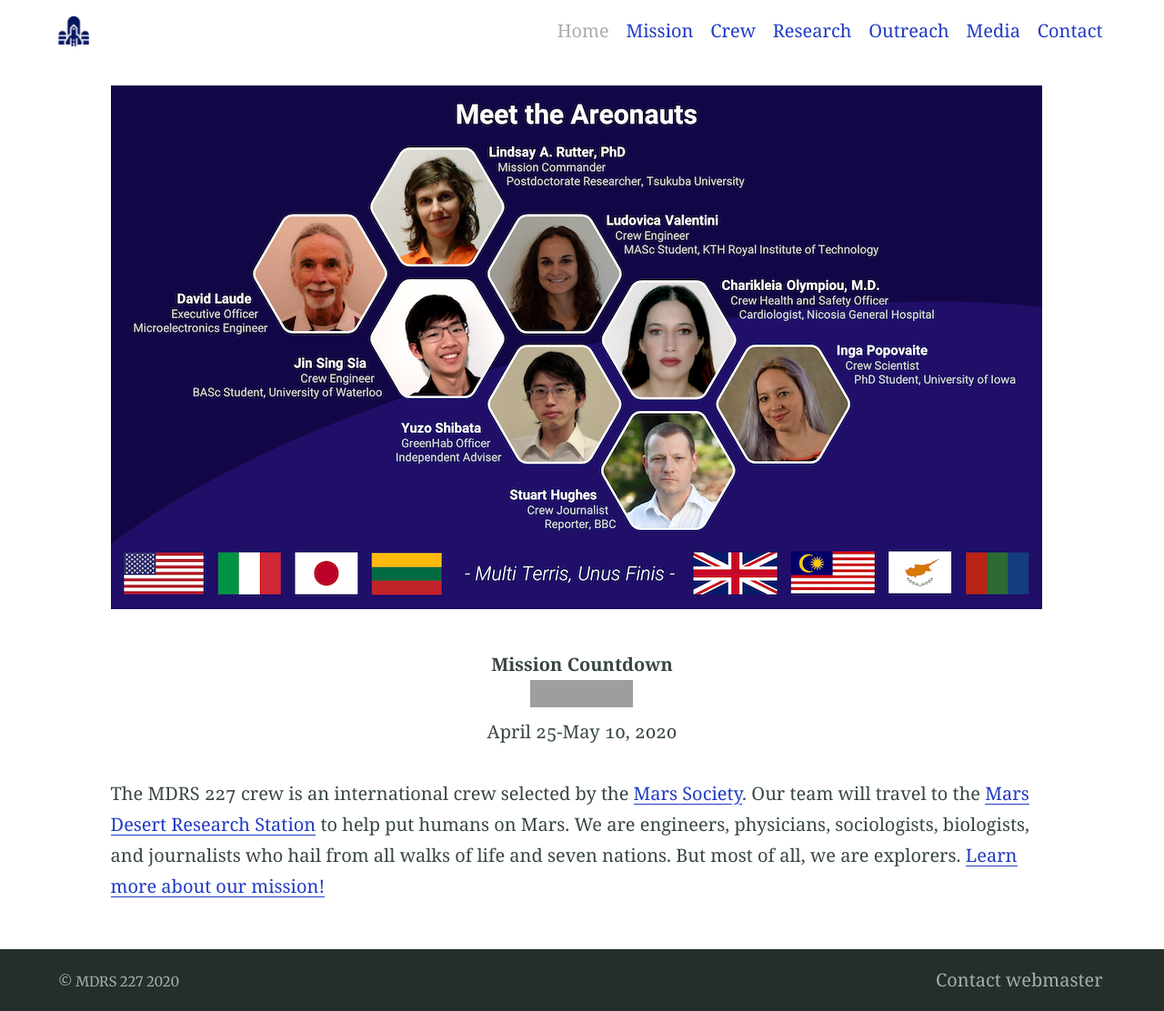
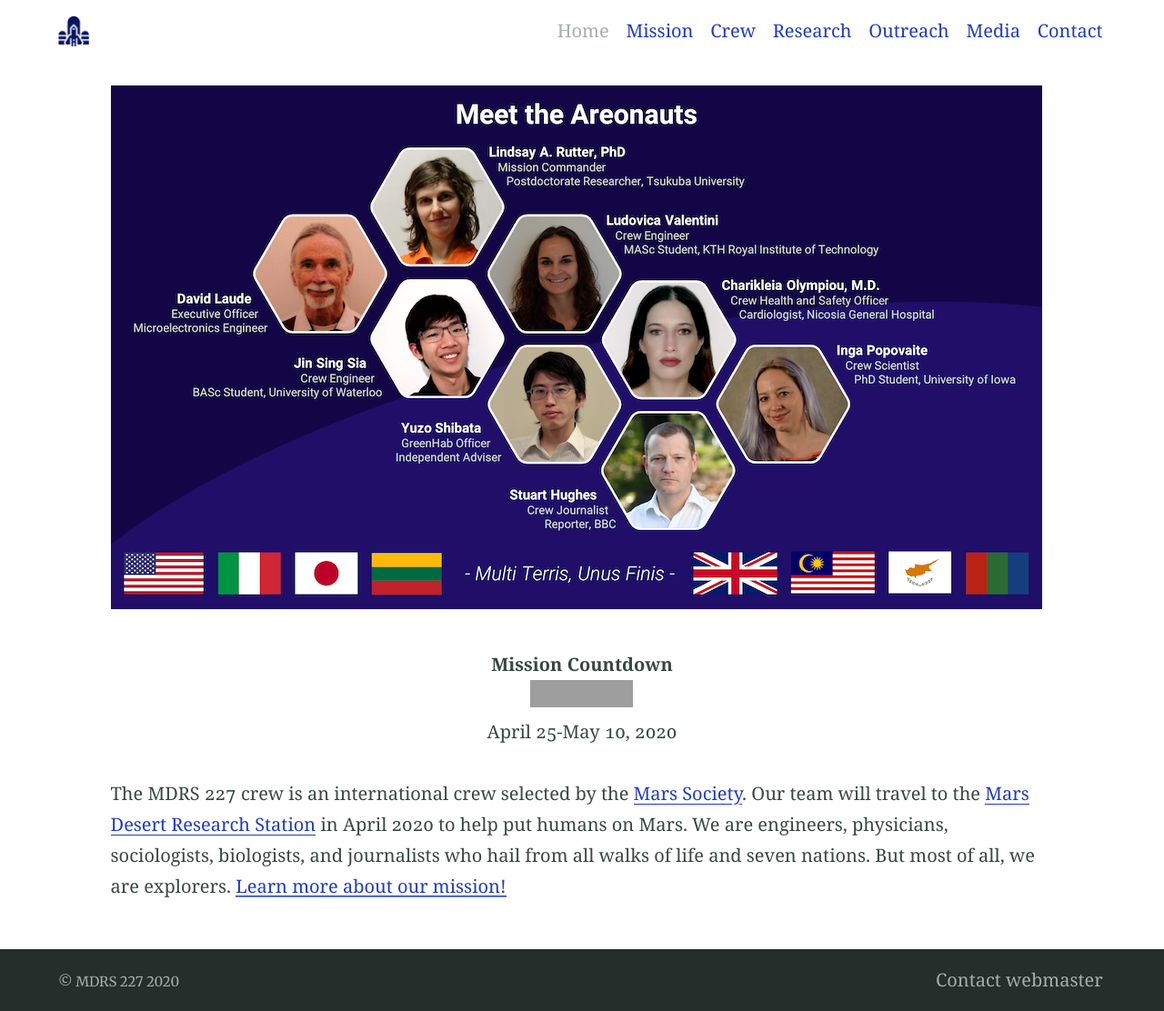
Before and after one commit to mdrs228/mdrs227.github.io, a Jekyll site: the page built from index.md, in a window 1280 px wide. Shown: the whole page at 91% size. Built offline with Jekyll 4.4.1, drawn with Linux system fonts in a browser that asks for light colours; our own code applies the rules of GitHub Pages for plain Markdown files; grey boxes are pictures that could not be loaded.

Commit message:
Update index.md

```diff
--- a/index.md
+++ b/index.md
@@ -9,4 +9,4 @@
 April 25-May 10, 2020
 </p>
 
-The MDRS 227 crew is an international crew selected by the [Mars Society](https://www.marssociety.org/). Our team will travel to the [Mars Desert Research Station](https://mdrs.marssociety.org/about-the-mdrs/) to help put humans on Mars. We are engineers, physicians, sociologists, biologists, and journalists who hail from all walks of life and seven nations. But most of all, we are explorers. [Learn more about our mission!](mission.md)
+The MDRS 227 crew is an international crew selected by the [Mars Society](https://www.marssociety.org/). Our team will travel to the [Mars Desert Research Station](https://mdrs.marssociety.org/about-the-mdrs/) in April 2020 to help put humans on Mars. We are engineers, physicians, sociologists, biologists, and journalists who hail from all walks of life and seven nations. But most of all, we are explorers. [Learn more about our mission!](mission.md)
```
